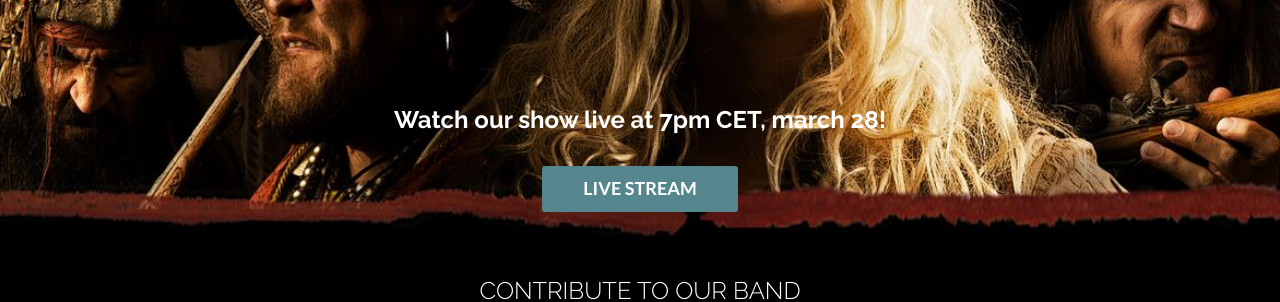
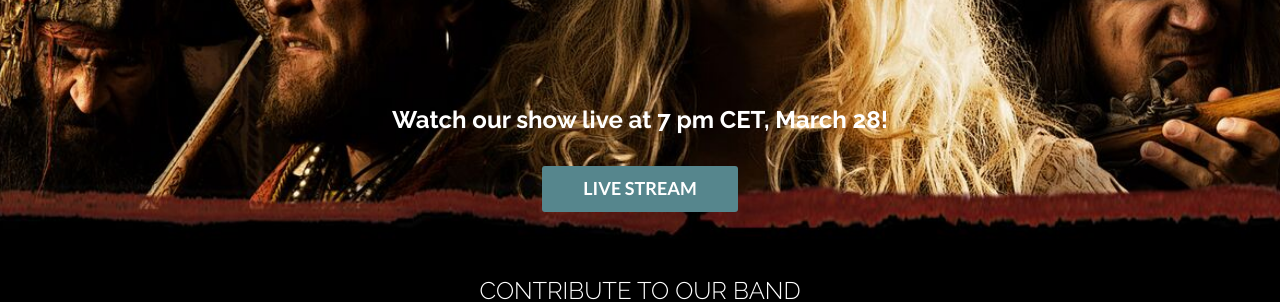
Before and after one commit to danielwerthen/yebanished, a Jekyll site: the page built from stream.html, in a window 1280 px wide. Shown: the part 303-605 px from the top of the page. Built offline with Jekyll 4.4.1, drawn with Linux system fonts in a browser that asks for light colours.

Commit message:
Update stream.html

```diff
--- a/stream.html
+++ b/stream.html
@@ -21,7 +21,7 @@ title: Ye Banished Privateers
       <br>
       <br>
       <br>
-      <a href="https://youtu.be/OOC4mjFFQfU?fbclid=IwAR3IIKShfXXQcrdaikfXXriWomL1mOuXzS0IXAXxrAZgnOMYdI1TPYmyZJI"><h3><b>Watch our show live at 7pm CET, march 28!</b></h3></a>
+      <a href="https://youtu.be/OOC4mjFFQfU?fbclid=IwAR3IIKShfXXQcrdaikfXXriWomL1mOuXzS0IXAXxrAZgnOMYdI1TPYmyZJI"><h3><b>Watch our show live at 7 pm CET, March 28!</b></h3></a>
       <br>
       <a class="btn btn-theme btn-lg" href="https://youtu.be/OOC4mjFFQfU?fbclid=IwAR3IIKShfXXQcrdaikfXXriWomL1mOuXzS0IXAXxrAZgnOMYdI1TPYmyZJI">LIVE STREAM</a>
       <br>
```
